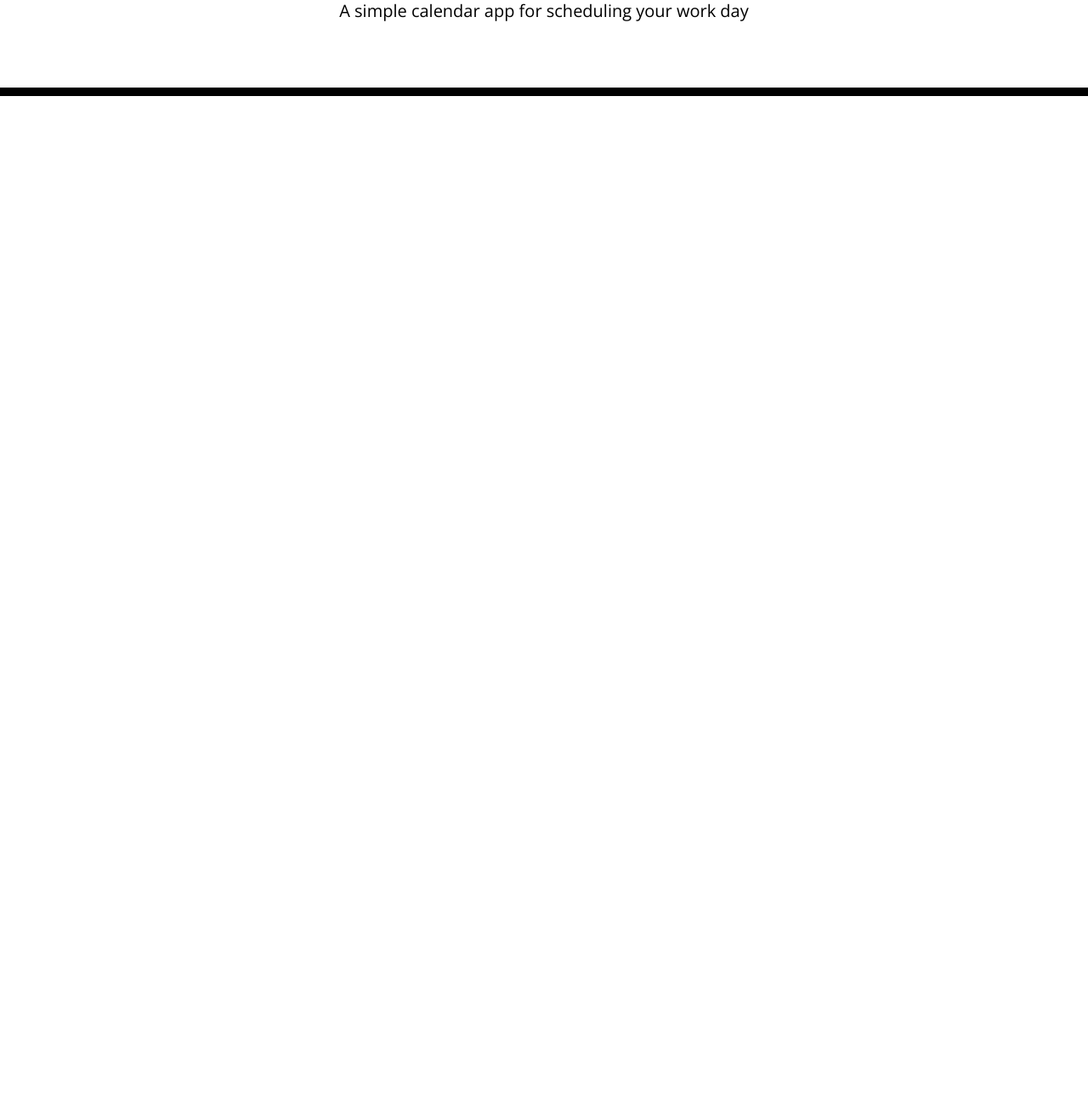
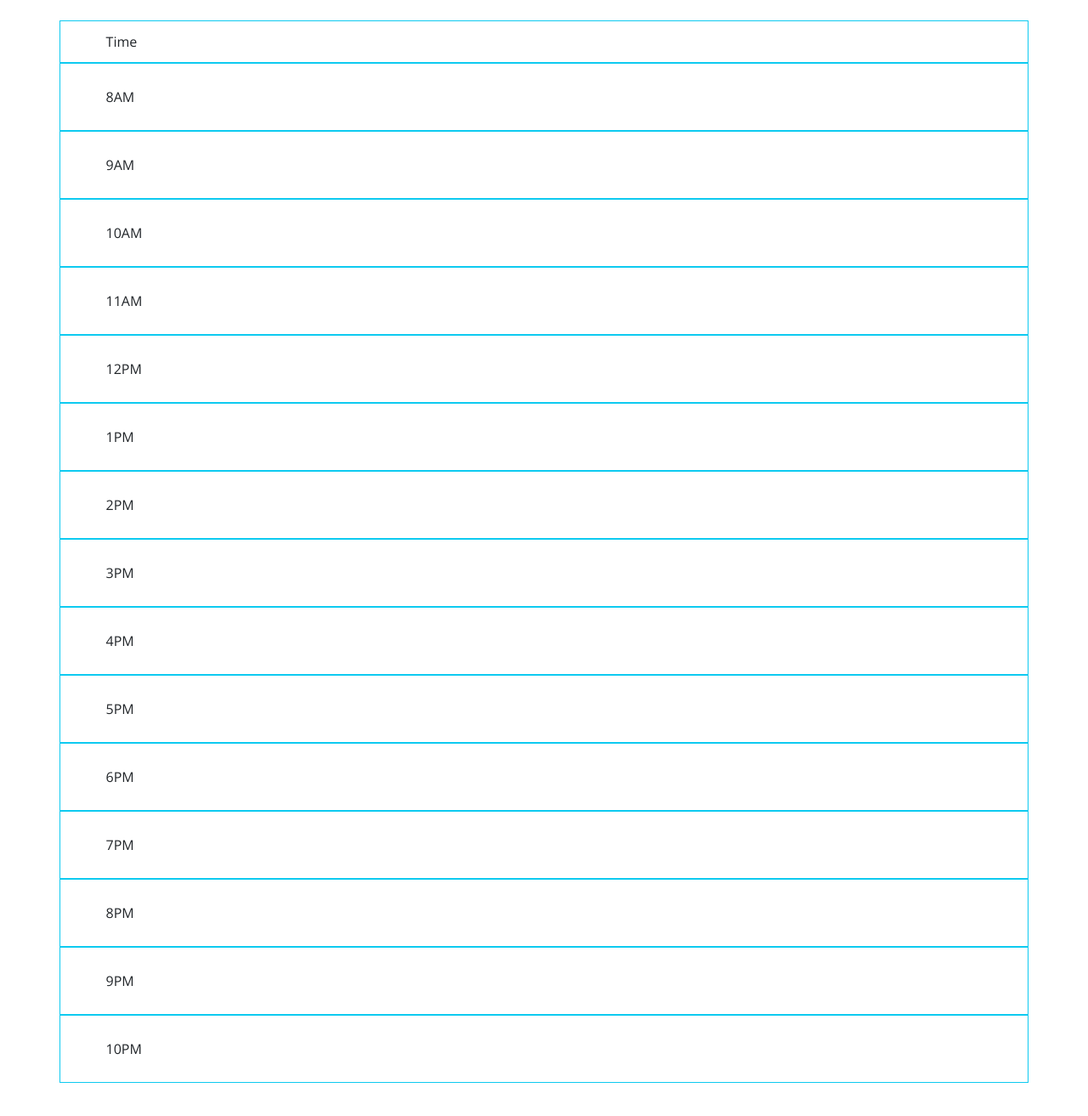
Before and after one commit to paperpatch/schedule_workday, a plain HTML site: page index.html in a window 1280 px wide. Shown: the part 155-1468 px from the top of the page at 85% size. Before the commit the page ends 800 px from the top, so only its background shows below. Drawn offline with nearby package versions, Linux system fonts and the light colour scheme; files that its build step writes are made by us from their sources.

Commit message:
html layout and basic css

```diff
--- a/assets/css/style.css
+++ b/assets/css/style.css
@@ -19,6 +19,10 @@ textarea{
   color: black;
   border-radius: 0;
   border-bottom: 10px solid black;
+}
+
+main {
+  margin: 3rem;
 }
 
 .description{
--- /dev/null
+++ b/assets/js/script.js
@@ -0,0 +1,5 @@
+var tasks = {};
+
+var createTask = function(taskText, taskDate, taskList) {
+  var taskLi = $("<li>").addClass("list-group-item");
+}
--- a/index.html
+++ b/index.html
@@ -4,21 +4,10 @@
     <meta charset="UTF-8" />
     <meta name="viewport" content="width=device-width, initial-scale=1.0" />
     <meta http-equiv="X-UA-Compatible" content="ie=edge" />
-    <link
-      rel="stylesheet"
-      href="https://stackpath.bootstrapcdn.com/bootstrap/4.3.1/css/bootstrap.min.css"
-    />
-    <link
-      rel="stylesheet"
-      href="https://use.fontawesome.com/releases/v5.8.1/css/all.css"
-      integrity="sha384-50oBUHEmvpQ+1lW4y57PTFmhCaXp0ML5d60M1M7uH2+nqUivzIebhndOJK28anvf"
-      crossorigin="anonymous"
-    />
-    <link
-      href="https://fonts.googleapis.com/css?family=Open+Sans&display=swap"
-      rel="stylesheet"
-    />
-    <link rel="stylesheet" href="style.css" />
+    <link href="https://cdn.jsdelivr.net/npm/bootstrap@5.1.3/dist/css/bootstrap.min.css" rel="stylesheet" integrity="sha384-1BmE4kWBq78iYhFldvKuhfTAU6auU8tT94WrHftjDbrCEXSU1oBoqyl2QvZ6jIW3" crossorigin="anonymous">
+    <link rel="stylesheet" href="https://cdnjs.cloudflare.com/ajax/libs/font-awesome/4.7.0/css/font-awesome.min.css">
+    <link rel="stylesheet" href="https://fonts.googleapis.com/css?family=Open+Sans&display=swap">
+    <link rel="stylesheet" href="./assets/css/style.css" />
     <title>Work Day Scheduler</title>
   </head>
 
@@ -28,11 +17,111 @@
       <p class="lead">A simple calendar app for scheduling your work day</p>
       <p id="currentDay" class="lead"></p>
     </header>
-    <div class="container">
-      <!-- Timeblocks go here -->
-    </div>
+
+    <main class="container">
+      <!-- Time Placeholders -->
+      <div class="row align-items-center border border-info h-100">
+        <div class="col">
+          Time
+        </div>
+      </div>
+      <div class="row align-items-center border border-info">
+        <div class="col-2">
+          8AM
+        </div>
+        <ul id="list-8am" class="col-7 list-group list-group-flush flex-column"></ul>
+      </div>
+      <div class="row align-items-center border border-info">
+        <div class="col">
+          9AM
+        </div>
+        <ul id="list-9am" class="col-7 list-group list-group-flush flex-column"></ul>
+      </div>
+      <div class="row align-items-center border border-info">
+        <div class="col">
+          10AM
+        </div>
+        <ul id="list-10am" class="col-7 list-group list-group-flush flex-column"></ul>
+      </div>
+      <div class="row align-items-center border border-info">
+        <div class="col">
+          11AM
+        </div>
+        <ul id="list-11am" class="col-7 list-group list-group-flush flex-column"></ul>
+      </div>
+      <div class="row align-items-center border border-info">
+        <div class="col">
+          12PM
+        </div>
+        <ul id="list-12pm" class="col-7 list-group list-group-flush flex-column"></ul>
+      </div>
+      <div class="row align-items-center border border-info">
+        <div class="col">
+          1PM
+        </div>
+        <ul id="list-1pm" class="col-7 list-group list-group-flush flex-column"></ul>
+      </div>
+      <div class="row align-items-center border border-info">
+        <div class="col">
+          2PM
+        </div>
+        <ul id="list-2pm" class="col-7 list-group list-group-flush flex-column"></ul>
+      </div>
+      <div class="row align-items-center border border-info">
+        <div class="col">
+          3PM
+        </div>
+        <ul id="list-3pm" class="col-7 list-group list-group-flush flex-column"></ul>
+      </div>
+      <div class="row align-items-center border border-info">
+        <div class="col">
+          4PM
+        </div>
+        <ul id="list-4pm" class="col-7 list-group list-group-flush flex-column"></ul>
+      </div>
+      <div class="row align-items-center border border-info">
+        <div class="col">
+          5PM
+        </div>
+        <ul id="list-5pm" class="col-7 list-group list-group-flush flex-column"></ul>
+      </div>
+      <div class="row align-items-center border border-info">
+        <div class="col">
+          6PM
+        </div>
+        <ul id="list-6pm" class="col-7 list-group list-group-flush flex-column"></ul>
+      </div>
+      <div class="row align-items-center border border-info">
+        <div class="col">
+          7PM
+        </div>
+        <ul id="list-7pm" class="col-7 list-group list-group-flush flex-column"></ul>
+      </div>
+      <div class="row align-items-center border border-info">
+        <div class="col">
+          8PM
+        </div>
+        <ul id="list-8pm" class="col-7 list-group list-group-flush flex-column"></ul>
+      </div>
+      <div class="row align-items-center border border-info">
+        <div class="col">
+          9PM
+        </div>
+        <ul id="list-9pm" class="col-7 list-group list-group-flush flex-column"></ul>
+      </div>
+      <div class="row align-items-center border border-info">
+        <div class="col">
+          10PM
+        </div>
+        <ul id="list-10pm" class="col-7 list-group list-group-flush flex-column"></ul>
+      </div>
+    </main>
 
     <script src="https://code.jquery.com/jquery-3.4.1.min.js"></script>
+    <script src="https://cdnjs.cloudflare.com/ajax/libs/jqueryui/1.12.1/jquery-ui.min.js"></script>
+    <script src="https://cdnjs.cloudflare.com/ajax/libs/jqueryui-touch-punch/0.2.3/jquery.ui.touch-punch.min.js"></script>
+    <script src="https://cdnjs.cloudflare.com/ajax/libs/twitter-bootstrap/4.3.1/js/bootstrap.min.js"></script>
     <script src="https://cdnjs.cloudflare.com/ajax/libs/moment.js/2.24.0/moment.min.js"></script>
+    <script src="./assets/js/script.js"></script>
   </body>
 </html>
```
